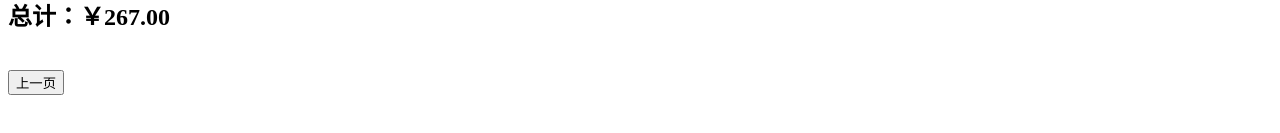
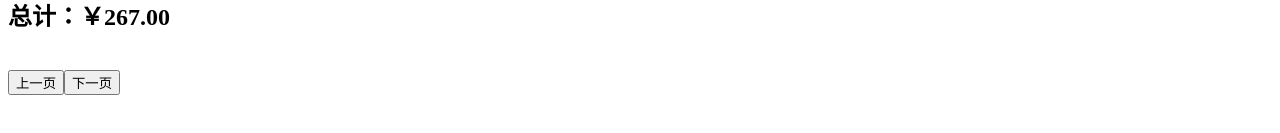
Before and after one commit to wgc123/vueproject, a Vue app: page /#/book in a window 1280 px wide. Shown: the part 435-568 px from the top of the page. Built offline with nearby package versions, Linux system fonts and the light colour scheme.

Commit message:
增加下一页跳转到组件化开发

```diff
--- a/src/components/Books.vue
+++ b/src/components/Books.vue
@@ -44,6 +44,10 @@
     <br />
     <router-link to="/hello">
       <button>上一页</button>
+    </router-link>
+
+    <router-link to="/comm">
+      <button>下一页</button>
     </router-link>
   </div>
 </template>
```
